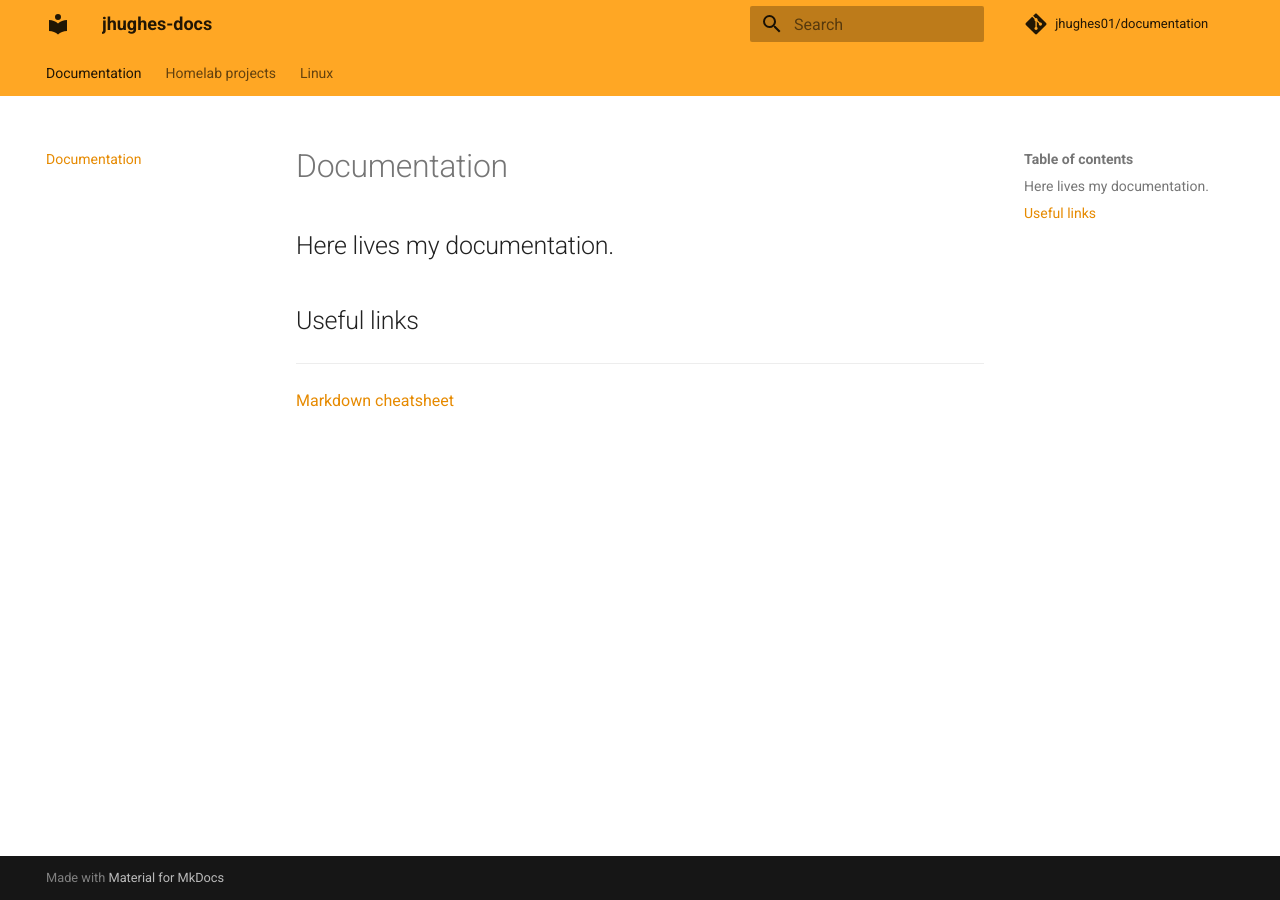
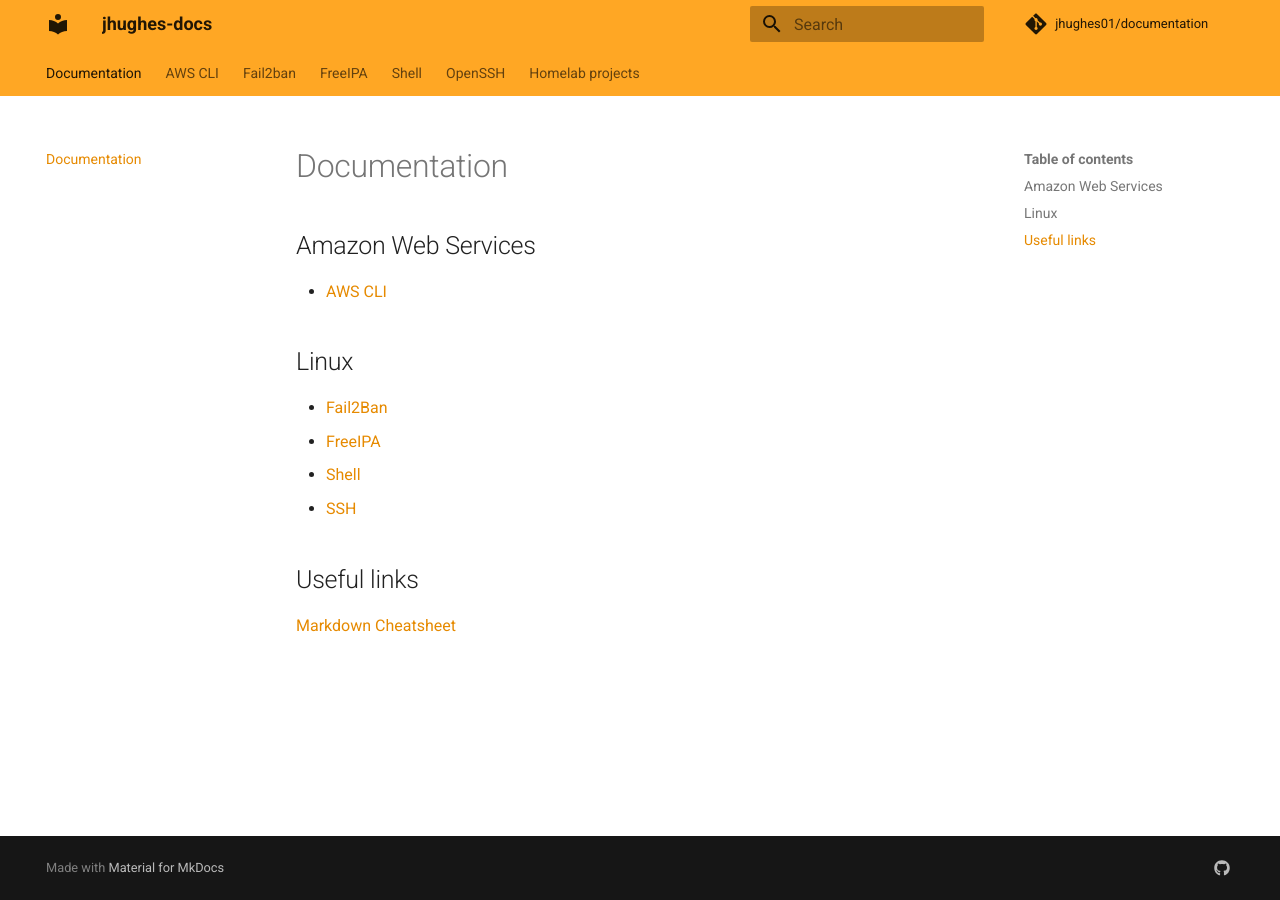
Before and after one commit to jackson-hughes/documentation, an MkDocs documentation site: the page built from docs/README.md, in a window 1280 px wide. Built offline with MkDocs 1.6.1 and Material for MkDocs 9.7.7, drawn with Linux system fonts in a browser that asks for light colours; comment, search, counter and statistics services are not loaded.

Commit message:
New layout

```diff
--- /dev/null
+++ b/docs/README.md
@@ -0,0 +1,16 @@
+# Documentation
+
+## Amazon Web Services
+
+*   [AWS CLI](aws-cli.md)
+
+## Linux
+
+*   [Fail2Ban](fail2ban.md)
+*   [FreeIPA](freeipa.md)
+*   [Shell](shell.md)
+*   [SSH](sshd.md)
+
+## Useful links
+
+[Markdown Cheatsheet](https://github.com/adam-p/markdown-here/wiki/Markdown-Cheatsheet)
--- a/docs/index.md
+++ /dev/null
@@ -1,10 +0,0 @@
-# Documentation
-
-Here lives my documentation.
----
-
-
-## Useful links
----
-
-[Markdown cheatsheet](https://github.com/adam-p/markdown-here/wiki/Markdown-Cheatsheet)
--- a/mkdocs.yml
+++ b/mkdocs.yml
@@ -31,3 +31,7 @@ markdown_extensions:
   - pymdownx.tasklist:
       custom_checkbox: true
   - pymdownx.tilde
+extra:
+  social:
+    - type: 'github'
+      link: 'https://github.com/jhughes01'
```
Also changed, not shown: docs/aws-cli.md (renamed from docs/linux/aws-cli.md), docs/fail2ban.md (renamed from docs/linux/fail2ban.md), docs/freeipa.md (renamed from docs/linux/freeipa.md), docs/shell.md (renamed from docs/linux/shell.md), docs/ssh.md (renamed from docs/linux/ssh.md).
